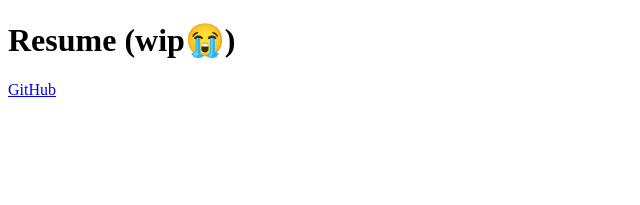
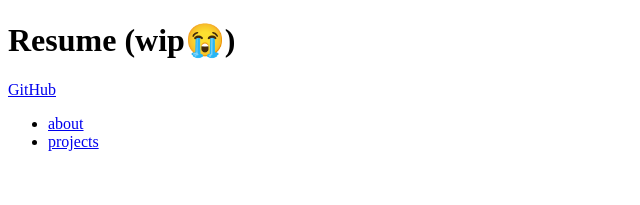
Before and after one commit to waleedlugod/waleedlugod, a React (Create React App) app: page / in a window 1280 px wide. Shown: the top 205 px of the page, without its empty margins (0-640 px from the left). Built offline with nearby package versions, Linux system fonts and the light colour scheme.

Commit message:
added routing

```diff
--- a/src/App.jsx
+++ /dev/null
@@ -1,7 +0,0 @@
-import { About, Home, Projects } from "./pages/index";
-
-function App() {
-	return <Home />;
-}
-
-export default App;
--- /dev/null
+++ b/src/helpers/router.js
@@ -0,0 +1,17 @@
+import React from "react";
+import {
+	createRoutesFromElements,
+	createBrowserRouter,
+	Route,
+} from "react-router-dom";
+import { About, Home, Projects } from "../pages";
+
+export const router = createBrowserRouter(
+	createRoutesFromElements(
+		<Route exact path="/">
+			<Route index={true} element={<Home />} />
+			<Route exact path="about" element={<About />} />
+			<Route exact path="projects" element={<Projects />} />
+		</Route>
+	)
+);
--- a/src/index.js
+++ b/src/index.js
@@ -1,11 +1,12 @@
 import React from "react";
 import ReactDOM from "react-dom/client";
+import { RouterProvider } from "react-router-dom";
 import "./index.css";
-import App from "./App.jsx";
+import { router } from "./helpers/router";
 
 const root = ReactDOM.createRoot(document.getElementById("root"));
 root.render(
 	<React.StrictMode>
-		<App />
+		<RouterProvider router={router} />
 	</React.StrictMode>
 );
--- a/src/pages/about/About.jsx
+++ b/src/pages/about/About.jsx
@@ -0,0 +1,10 @@
+import { Link } from "react-router-dom";
+
+export default function About() {
+	return (
+		<>
+			<h1>About</h1>
+			<Link to="/">Home</Link>
+		</>
+	);
+}
--- a/src/pages/home/Home.jsx
+++ b/src/pages/home/Home.jsx
@@ -1,10 +1,18 @@
-function Home() {
-  return (
-        <>
-            <h1>Resume (wip😭)</h1>
-            <a href="https://github.com/waleedlugod">GitHub</a>
-        </>
-  )
+import { Link, Outlet } from "react-router-dom";
+
+export default function Home() {
+	return (
+		<>
+			<h1>Resume (wip😭)</h1>
+			<a href="https://github.com/waleedlugod">GitHub</a>
+			<ul>
+				<li>
+					<Link to="about">about</Link>
+				</li>
+				<li>
+					<Link to="projects">projects</Link>
+				</li>
+			</ul>
+		</>
+	);
 }
-
-export default Home
--- a/src/pages/projects/Projects.jsx
+++ b/src/pages/projects/Projects.jsx
@@ -0,0 +1,10 @@
+import { Link } from "react-router-dom";
+
+export default function Projects() {
+	return (
+		<>
+			<h1>projects</h1>
+			<Link to="/">Home</Link>
+		</>
+	);
+}
```
